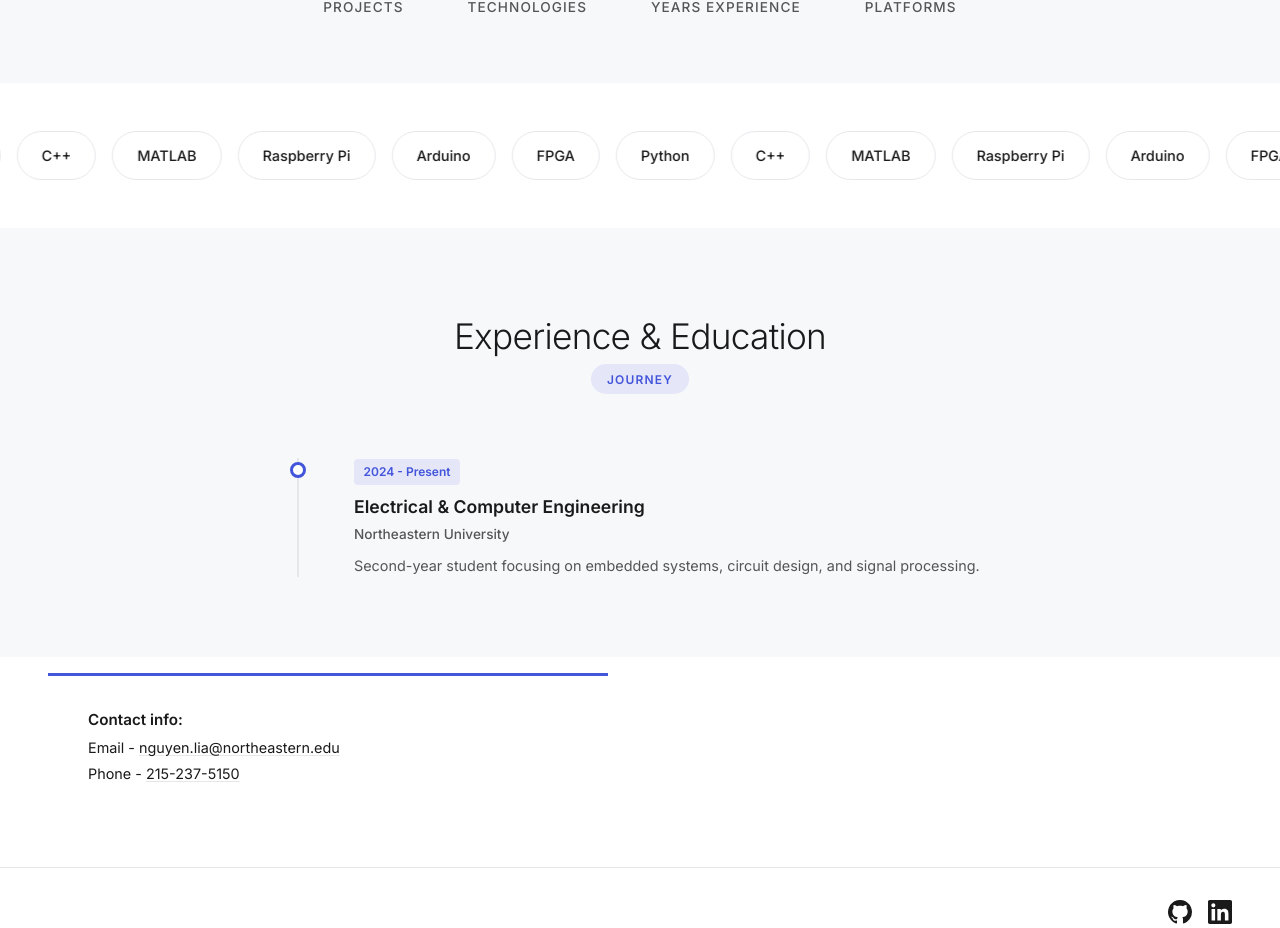
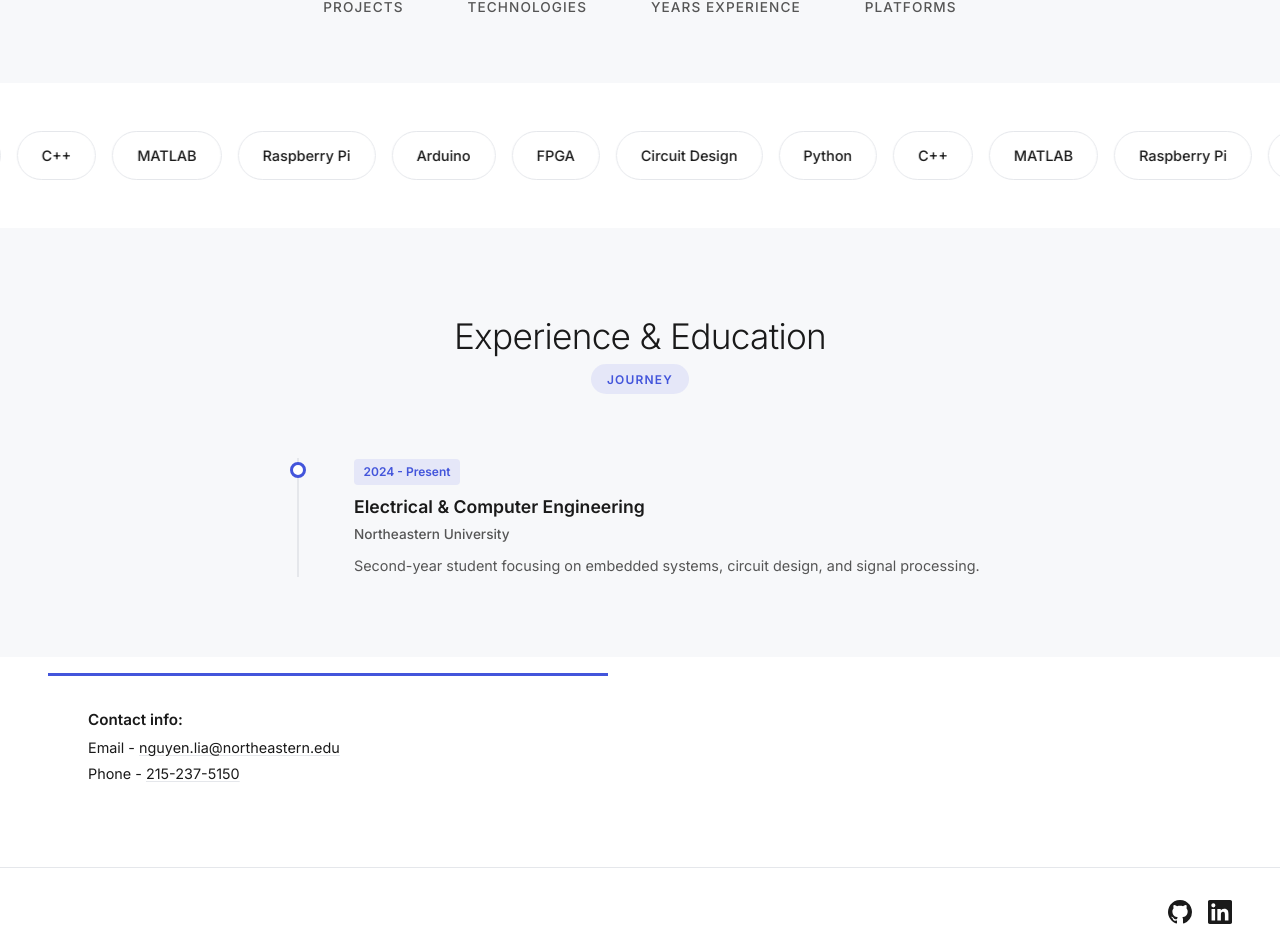
Before and after one commit to TheJeffreyKuo/ln-portfolio, a Next.js app: page / in a window 1280 px wide. Shown: the part 875-1803 px from the top of the page. Built offline with nearby package versions, Linux system fonts and the light colour scheme.

Commit message:
added circuit design to technical skills

```diff
--- a/src/data/profile.ts
+++ b/src/data/profile.ts
@@ -44,6 +44,7 @@ export const technicalSkills = [
   "Raspberry Pi",
   "Arduino",
   "FPGA",
+  "Circuit Design",
 ];
 
 // Experience & education timeline
```
